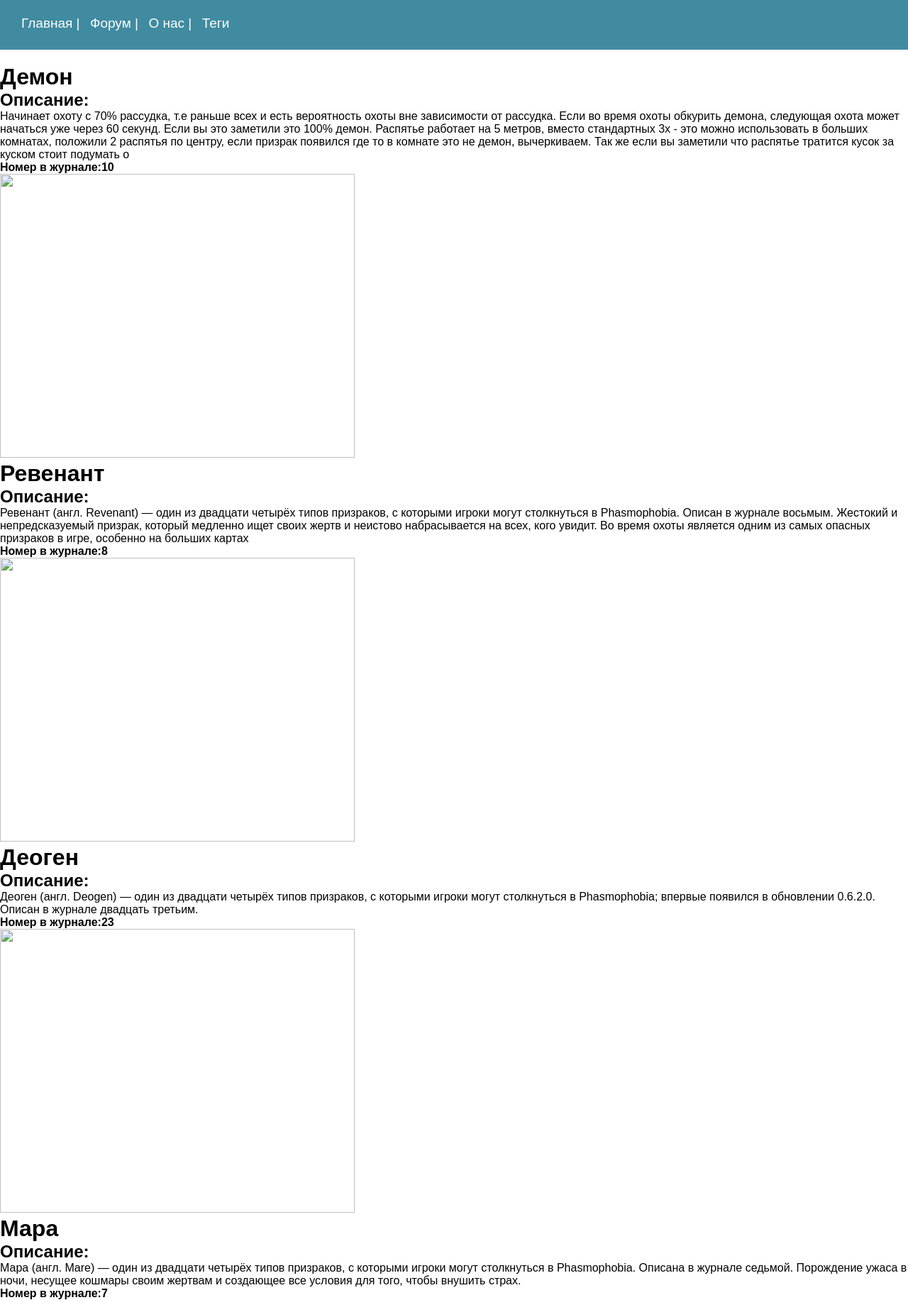
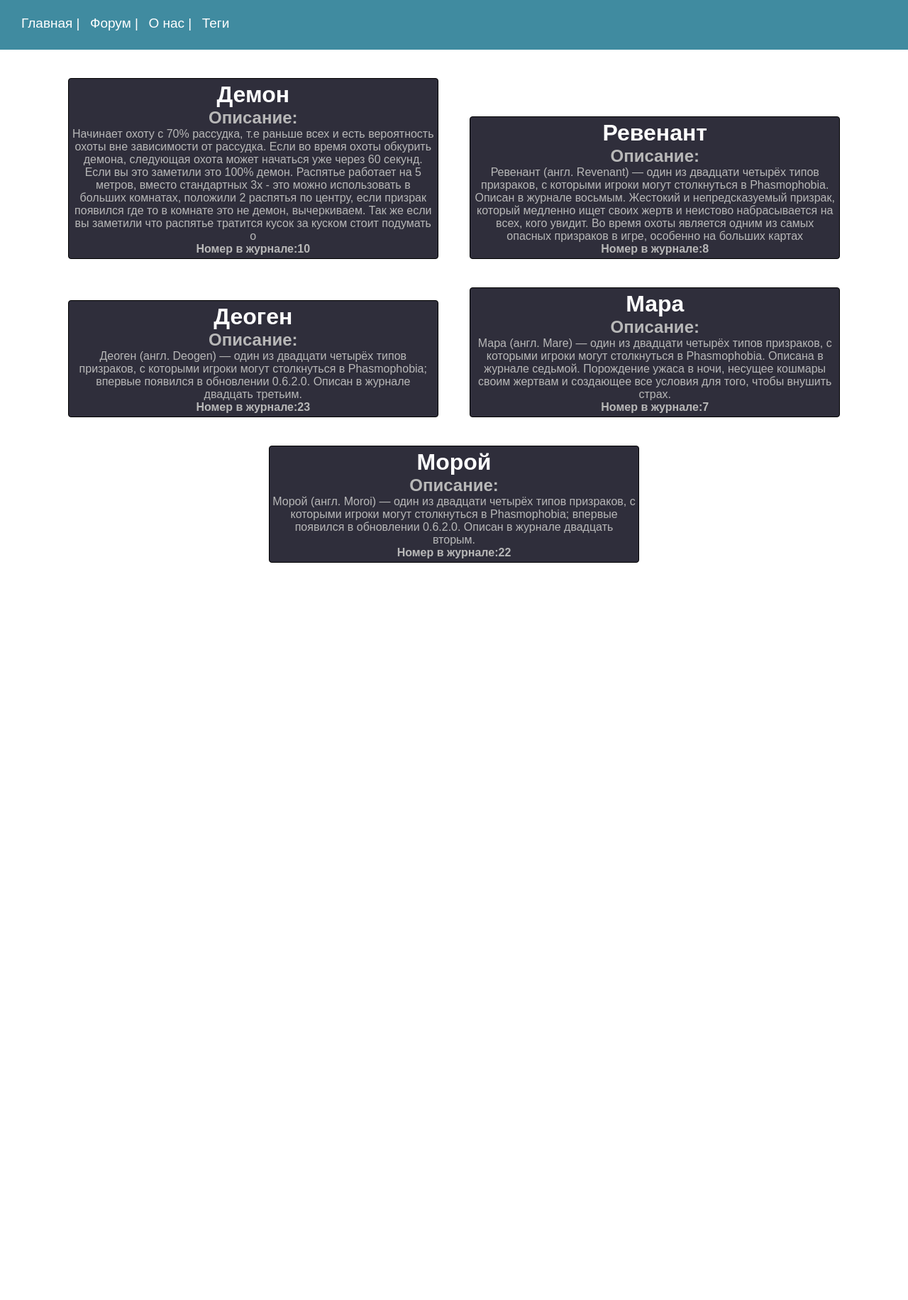
Before and after one commit to ArtemKorole/PhasmaphobiaFourm, a Django app: page /ghost_cat/1 in a window 1280 px wide. Shown: the top 1832 px of the page at 71% size. After the commit the page ends 793 px from the top, so only its background shows below. Run offline with Django 5.2, Linux system fonts and the light colour scheme; data comes from the database, SQL or seed files in the repository; both versions use the stored data as it was after the commit.

Commit message:
new ghosts and search

```diff
--- a/Forum/Forum/urls.py
+++ b/Forum/Forum/urls.py
@@ -4,4 +4,5 @@ from django.urls import path,include
 urlpatterns = [
     path('admin/', admin.site.urls),
     path('', include('MainForum.urls')),
+    path("__debug__/", include("debug_toolbar.urls")),
 ]
--- a/Forum/MainForum/models.py
+++ b/Forum/MainForum/models.py
@@ -22,7 +22,7 @@ class Ghost(models.Model):
     slug = models.SlugField(max_length=120, unique=True, db_index=True)
     number = models.IntegerField()
     category = models.ForeignKey(Ghost_category, choices=Status.choices, on_delete=models.PROTECT, default=Status.EASY, related_name='ghosts')
-    img_url = models.TextField()
+    img_url = models.TextField(blank=True, null=True)
     description = models.TextField(max_length=500)
     tags = models.ManyToManyField('TagGhost', blank=True, related_name='tags')
 
--- a/Forum/MainForum/services.py
+++ b/Forum/MainForum/services.py
@@ -1,3 +1,4 @@
+from django.db.models import Count
 from django.shortcuts import get_object_or_404
 from MainForum.models import *
 
@@ -7,15 +8,15 @@ def get_ghosts_by_cat_id(cat_id):
     return ghosts_this_category
 
 def get_ghost_by_id(id):
-    ghost = Ghost.objects.get(id = id)
+    ghost = Ghost.objects.get(id=id)
     return ghost
 
 def get_ghost_by_slug(slug):
-    ghost = Ghost.objects.get(slug=slug)
+    ghost = Ghost.objects.filter(slug=slug)
     return ghost
 
 def get_cart_by_id(id):
-    cart = Map.objects.get(id = id)
+    cart = Map.objects.get(id=id)
     return cart
 
 def get_ghosts_by_tag_slug(slug):
@@ -27,5 +28,21 @@ def get_ghosts_by_tag_slug(slug):
     }
     return data
 
+def get_ghost_by_name(name):
+    ghost = Ghost.objects.filter(name=name)
+    if ghost.exists():
+        return ghost
+
 def get_all_tags():
-     return TagGhost.objects.all()
+     return TagGhost.objects.annotate(ghosts=Count('tags')).filter(ghosts__gt=0)
+
+def get_tags_by_ghost_id(id):
+    ghost = get_ghost_by_id(id)
+    return get_tags_by_ghost(ghost)
+
+def get_tags_by_ghost_slug(slug):
+    ghost = get_ghost_by_slug(slug)
+    return get_tags_by_ghost(ghost)
+
+def get_tags_by_ghost(ghost_obj):
+    return ghost_obj[0].tags.all()
--- a/Forum/MainForum/static/MainForum/css/styles.css
+++ b/Forum/MainForum/static/MainForum/css/styles.css
@@ -3,7 +3,6 @@
     margin:0;
     padding:0;
 }
-
 
 
 .container{
@@ -106,3 +105,20 @@
 .ghost_event_cont *{
     margin:4px
 }
+
+.ghost_cart{
+    display:inline-block;
+    text-align:center;
+    background-color:#2f2e3b;
+    border:0.5px solid black;
+    border-radius:4px;
+    color:#b8b8b8;
+    margin:20px;
+    width:40%;
+    padding:4px;
+}
+
+.ref2{
+    color:white;
+    text-decoration:none;
+}
--- a/Forum/MainForum/templates/MainForum/ghost.html
+++ b/Forum/MainForum/templates/MainForum/ghost.html
@@ -9,6 +9,12 @@
     <p>{{ ghost.description }}</p>
     <strong><p>Номер в <a href = "{% url 'journal' %}">журнале</a> {{ ghost.number }}</p></strong>
     <img class = "ghost_img" src="{{ ghost.img_url }}" alt="">
+    <h2>Теги этого призрака:</h2>
+    <ul>
+        {% for i in tags %}
+            <li><a href = "{{ i.get_absolute_url }}">{{ i.tag }}</a></li>
+        {% endfor %}
+    </ul>
 </div>
 
 {% endblock %}
--- a/Forum/MainForum/templates/MainForum/ghost_categories.html
+++ b/Forum/MainForum/templates/MainForum/ghost_categories.html
@@ -3,12 +3,15 @@
 
 {% block content %}
 
-{% for i in ghosts %}
-    <a href = "{{ i.get_absolute_url }}"  class = 'ref'><h1>{{i.name}}</h1></a>
-    <h2>Описание:</h2>
-    <p>{{i.description}}</p>
-    <strong><p>Номер в журнале:{{i.number}}</p></strong>
-    <img class = "ghost_img" src="{{i.img_url}}" alt="">
-{% endfor %}
+<div class="container">
+    {% for i in ghosts %}
+    <div class="ghost_cart">
+        <a href="{{ i.get_absolute_url }}" class="ref2"><h1>{{i.name}}</h1></a>
+        <h2>Описание:</h2>
+        <p>{{i.description}}</p>
+        <strong><p>Номер в журнале:{{i.number}}</p></strong>
+    </div>
+    {% endfor %}
+</div>
 
 {% endblock %}
--- a/Forum/MainForum/views.py
+++ b/Forum/MainForum/views.py
@@ -1,46 +1,50 @@
 from django.shortcuts import render
+
 from MainForum.models import *
 from .services import *
+from django.shortcuts import redirect
 
 
 def index(request):
+    if request.method == 'POST':
+        name = request.POST['ghost_name']
+        ghost = get_ghost_by_name(name)
+        if not ghost is None:
+            return redirect(ghost[0].get_absolute_url())
+
     data = {
         'categories': Ghost_category.objects.all(),
         'all_carts': Map.objects.all(),
         'all_ghost_events': Ghost_event.objects.all(),
         'all_evidences': Evidence.objects.all(),
     }
-
-    # yurei = Ghost.objects.get(pk=2)
-    # defaultTeg = TagGhost.objects.get(pk=3)
-    # # hardTag = TagGhost.objects.get(pk=1)
-    # yurei.tags.set([defaultTeg])
-
     return render(request, 'MainForum/index.html', data)
 
 
 def ghost_category(request, id: int):
     data = {
-        'ghosts': get_ghosts_by_cat_id(id),
+        'ghosts': get_ghosts_by_cat_id(id).select_related('category'),
     }
     return render(request, 'MainForum/ghost_categories.html', data)
 
 def ghost_slug(request, ghost_slug: str):
     data = {
-        'ghost': get_ghost_by_slug(ghost_slug)
+        'ghost': get_ghost_by_slug(ghost_slug).select_related('category')[0],
+        'tags': get_tags_by_ghost_slug(ghost_slug).prefetch_related('tags')
     }
     return render(request, 'MainForum/ghost.html', data)
 
 def ghost(request, id: int):
     data = {
-        'ghost': get_ghost_by_id(id),
+        'ghost': get_ghost_by_id(id).select_related('category')[0],
+        'tags': get_tags_by_ghost_id(id).prefetch_related('tags')
     }
     return render(request, 'MainForum/ghost.html', data)
 
 
 def journal(request):
     data = {
-        'all_ghosts': Ghost.objects.all(),
+        'all_ghosts': Ghost.objects.all().order_by('number'),
     }
     return render(request, 'MainForum/journal.html', data)
 
```
Also changed, not shown: Forum/Forum/settings.py (+6 -1 lines), Forum/MainForum/templates/MainForum/index.html (+5 -11 lines), Forum/db.sqlite3.
